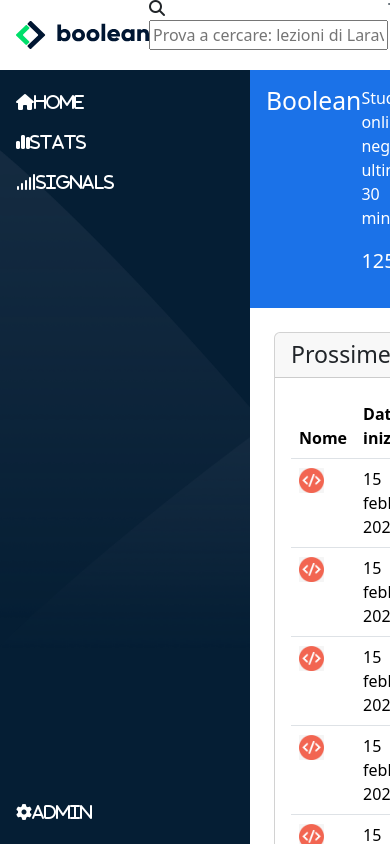
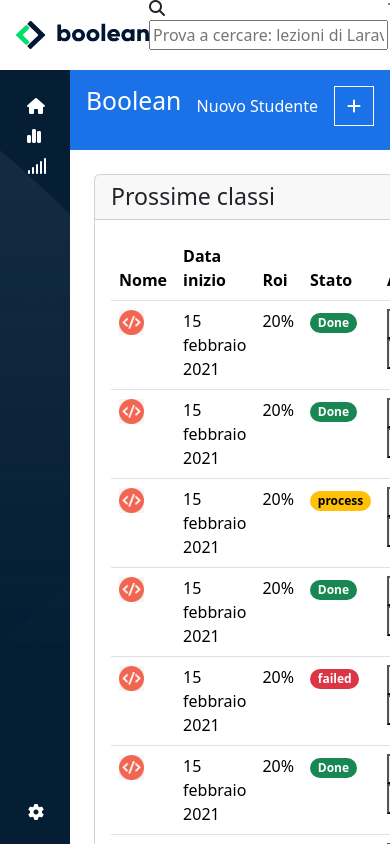
Before and after one commit to DavideTessari/html-css-bootstrap-dashboard, a plain HTML site: page index.html in a window 390 px wide. Shown: the top 844 px of the page. Drawn offline with nearby package versions, Linux system fonts and the light colour scheme.

Commit message:
complete aside and add media query

```diff
--- a/index.html
+++ b/index.html
@@ -30,11 +30,13 @@
         </div>
     </header>
     <div class="ms-wrapper-page d-flex">
-        <aside class="d-flex flex-column gap-4 p-3 py-4">
-            <i class="fa-solid fa-house text-white">Home</i>
-            <i class="fa-solid fa-chart-simple text-white">Stats</i>
-            <i class="fa-solid fa-signal text-white flex-grow-1">Signals</i>
-            <i class="fa-solid fa-gear text-white">Admin</i>
+        <aside class="d-flex flex-column gap-4 py-4">
+            <ul class="flex-grow-1">
+                <li class="d-flex gap-2"><i class="fa-solid fa-house text-white mt-1"></i><p class="text-white">Home</p></li>
+                <li class="d-flex gap-3"><i class="fa-solid fa-chart-simple text-white  mt-1"></i><p class="text-white">Stats</p></li>
+                <li class="d-flex gap-2"><i class="fa-solid fa-signal text-white  mt-1"></i><p class="text-white">Signals</p></li>
+            </ul>
+            <div class="d-flex px-4 ms-1 gap-2"><i class="fa-solid fa-gear text-white  mt-1"></i><p class="text-white">Admin</p></div>
         </aside>
 
         <main>
--- a/style.css
+++ b/style.css
@@ -7,13 +7,28 @@ ul {
 }
 
 aside {
-    width: 250px;
+    width: 150px;
     height: calc(100vh - 70px);
     flex-shrink: 0;
     background-image: url(img/sidebar-bg.png);
     background-size: cover;
     background-color: #051e34;
 }
+
+@media (max-width: 768px) {
+    aside {
+        width: 70px;
+    }
+
+    ul i {
+        margin: 10px -5px;
+    }
+
+    p {
+        display: none;
+    }
+}
+
 
 main {
     width: 100%;
```
